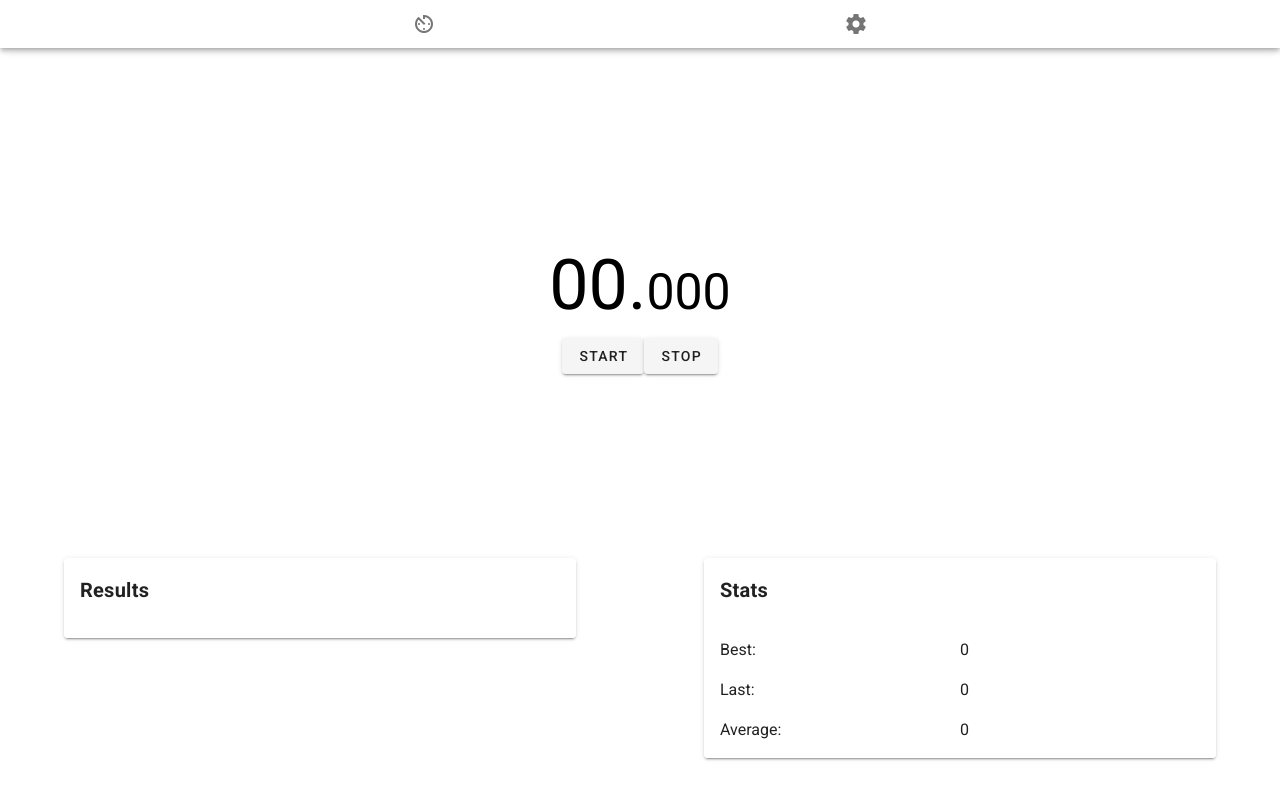
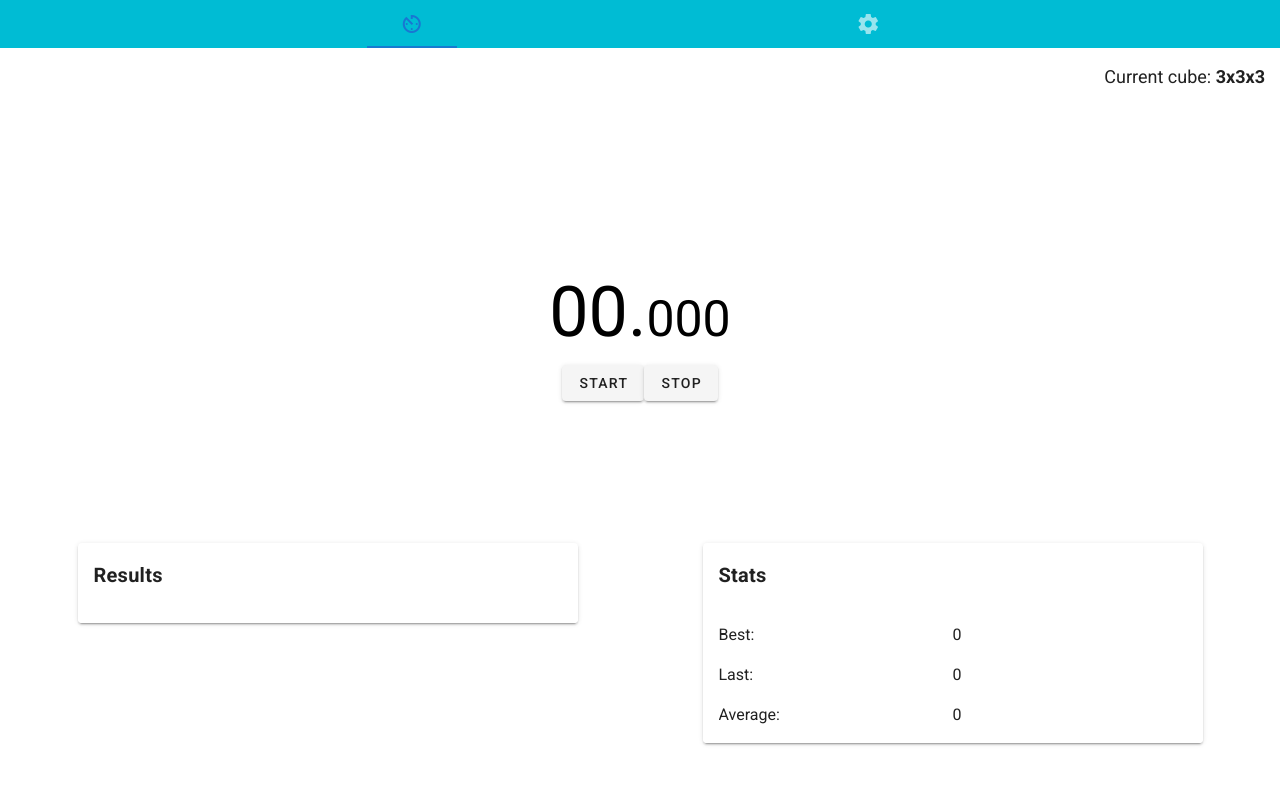
Before and after one commit to KsuBurn/speedcubing-timer, a Vue app: page / in a window 1280 px wide. Built offline with nearby package versions, Linux system fonts and the light colour scheme.

Commit message:
add tabs and scramble

```diff
--- a/src/App.vue
+++ b/src/App.vue
@@ -1,23 +1,26 @@
 <template>
   <v-app>
     <div id="app">
-      <v-toolbar
-        dense
+      <v-tabs
+        background-color="cyan"
+        slider-color="#177bd1"
+        dark
+        flat
       >
         <v-spacer></v-spacer>
         <router-link to="/">
-          <v-btn icon>
+          <v-tab class="tab">
             <v-icon>mdi-av-timer</v-icon>
-          </v-btn>
+          </v-tab>
         </router-link>
         <v-spacer></v-spacer>
         <router-link to="/settings">
-          <v-btn icon>
+          <v-tab class="tab">
             <v-icon>mdi-cog</v-icon>
-          </v-btn>
+          </v-tab>
         </router-link>
         <v-spacer></v-spacer>
-      </v-toolbar>
+      </v-tabs>
       <router-view/>
     </div>
   </v-app>
@@ -31,4 +34,8 @@
 a {
   text-decoration: none;
 }
+
+.tab {
+  height: 100%;
+}
 </style>
--- /dev/null
+++ b/src/components/CardTemplate.vue
@@ -0,0 +1,23 @@
+<template>
+  <v-card :class="cardClass">
+    <v-card-title class="subheading font-weight-bold">
+      {{ title }}
+    </v-card-title>
+   <slot></slot>
+  </v-card>
+</template>
+
+<script>
+export default {
+  name: 'CardTemplate',
+
+  props: {
+    title: String,
+    cardClass: String,
+  },
+};
+</script>
+
+<style scoped>
+
+</style>
--- a/src/components/ResultList.vue
+++ b/src/components/ResultList.vue
@@ -1,9 +1,6 @@
 <template>
   <div class="wrap">
-    <v-card class="resultsCard">
-      <v-card-title class="subheading font-weight-bold">
-        Results
-      </v-card-title>
+    <CardTemplate title="Results" cardClass="resultsCard">
       <v-list dense class="resultsList">
         <v-list-item
           v-for="(item) in resultList"
@@ -15,32 +12,34 @@
           </v-list-item-content>
         </v-list-item>
       </v-list>
-    </v-card>
+    </CardTemplate>
 
-    <v-card class="statsCard">
-      <v-card-title class="subheading font-weight-bold">
-        Stats
-      </v-card-title>
+    <CardTemplate title="Stats" cardClass="statsCard">
       <v-list dense>
-        <v-list-item v-for="(item, index) in stats" :key="index">
+        <v-list-item
+          v-for="(item, index) in stats"
+          :key="index"
+        >
           <v-list-item-content>{{ item.name }}:</v-list-item-content>
           <v-list-item-content class="align-end">
             <ResultFormat :result="item.result"/>
           </v-list-item-content>
         </v-list-item>
       </v-list>
-    </v-card>
+    </CardTemplate>
   </div>
 </template>
 
 <script>
 import ResultFormat from '@/components/ResultFormat.vue';
+import CardTemplate from '@/components/CardTemplate.vue';
 
 export default {
   name: 'ResultList',
 
   components: {
     ResultFormat,
+    CardTemplate,
   },
 
   computed: {
--- /dev/null
+++ b/src/components/Scramble.vue
@@ -0,0 +1,74 @@
+<template>
+  <div class="scramble">
+    <div v-if="isShowedScramble">
+      <span v-for="(item, index) in scramble" :key="index" class="cubeSide">
+        {{ item }}
+      </span>
+    </div>
+  </div>
+</template>
+
+<script>
+import {
+  scrambleLen,
+  standardCubeSides,
+  movesModifiers,
+} from '@/constants';
+
+export default {
+  name: 'Scramble',
+
+  props: {
+    isShowedScramble: Boolean,
+  },
+
+  data() {
+    return {
+      scramble: [],
+    };
+  },
+
+  methods: {
+    getRandomSide(arr) {
+      return arr[Math.floor(Math.random() * arr.length)];
+    },
+
+    getScramble() {
+      this.scramble = [];
+      let preMove = null;
+      let prePreMove = null;
+      for (let i = 0; i < scrambleLen; i += 1) {
+        let move = this.getRandomSide(standardCubeSides);
+        while (move === preMove || move === prePreMove) {
+          move = this.getRandomSide(standardCubeSides);
+        }
+        prePreMove = preMove;
+        preMove = move;
+        this.scramble.push(move + this.getRandomSide(movesModifiers));
+      }
+    },
+  },
+
+  watch: {
+    isShowedScramble() {
+      if (this.isShowedScramble) {
+        this.getScramble();
+      }
+    },
+  },
+};
+</script>
+
+<style scoped>
+.scramble {
+  margin: 0 auto;
+  font-size: 18px;
+  font-weight: bold;
+  height: 28px;
+  text-align: center;
+}
+
+.cubeSide {
+  margin: 0 10px;
+}
+</style>
--- a/src/components/Timer.vue
+++ b/src/components/Timer.vue
@@ -29,6 +29,11 @@
 export default {
   name: 'Timer',
 
+  props: {
+    showScramble: Function,
+    hideScramble: Function,
+  },
+
   data() {
     return {
       min: 0,
@@ -52,6 +57,7 @@ export default {
 
   methods: {
     startTimer() {
+      this.$emit('hide-scramble');
       this.resetTimer();
       this.isTimerStarted = true;
       let startTime = new Date();
@@ -80,6 +86,7 @@ export default {
         const allTime = this.msec + this.sec * 1000 + this.min * 1000 * 60;
         this.saveTime(allTime);
         this.isTimerStarted = false;
+        this.$emit('show-scramble');
       }
     },
 
@@ -159,7 +166,7 @@ export default {
         this.timerReadyId = setTimeout(() => {
           this.timerColor = 'green';
           this.resetTimer();
-        }, 2000);
+        }, 1500);
       }
     });
   },
--- a/src/constants.ts
+++ b/src/constants.ts
@@ -1,2 +1,8 @@
 // eslint-disable-next-line import/prefer-default-export
 export const typeOfCubes = ['2x2x2', '3x3x3', '5x5x5', '7x7x7'];
+
+export const standardCubeSides = ['F', 'R', 'U', 'B', 'L', 'D'];
+
+export const movesModifiers = ['2', '', '\''];
+
+export const scrambleLen = 20;
--- a/src/store/index.ts
+++ b/src/store/index.ts
@@ -54,7 +54,8 @@ export default new Vuex.Store({
 
       if (allResults.length) {
         // eslint-disable-next-line max-len
-        return (allResults.reduce((prevValue: number, curValue: number) => prevValue + curValue, 0)) / allResults.length;
+        const average = (allResults.reduce((prevValue: number, curValue: number) => prevValue + curValue, 0)) / allResults.length;
+        return Number(average.toFixed(3));
       }
       return 0;
     },
--- a/src/views/Main.vue
+++ b/src/views/Main.vue
@@ -1,6 +1,14 @@
 <template>
   <div class="mainContainer">
-    <Timer/>
+    <div class="currentCube">
+      Current cube:
+      <span class="currentSettings">{{getCurrenSettings}}</span>
+    </div>
+    <Scramble :is-showed-scramble="isShowedScramble"/>
+    <Timer
+      @show-scramble="showScramble"
+      @hide-scramble="hideScramble"
+    />
     <ResultList/>
   </div>
 </template>
@@ -8,12 +16,36 @@
 <script>
 import Timer from '@/components/Timer.vue';
 import ResultList from '@/components/ResultList.vue';
+import Scramble from '@/components/Scramble.vue';
 
 export default {
   name: 'Main',
   components: {
     Timer,
     ResultList,
+    Scramble,
+  },
+
+  data() {
+    return {
+      isShowedScramble: false,
+    };
+  },
+
+  methods: {
+    showScramble() {
+      this.isShowedScramble = true;
+    },
+
+    hideScramble() {
+      this.isShowedScramble = false;
+    },
+  },
+
+  computed: {
+    getCurrenSettings() {
+      return this.$store.state.currentSettings;
+    },
   },
 };
 </script>
@@ -23,5 +55,15 @@ export default {
   display: flex;
   flex-direction: column;
   min-height: calc(100% - 50px);
+  padding: 15px;
+}
+
+.currentCube {
+  text-align: right;
+  font-size: 18px
+}
+
+.currentSettings {
+  font-weight: bold;
 }
 </style>
--- a/src/views/Settings.vue
+++ b/src/views/Settings.vue
@@ -1,6 +1,7 @@
 <template>
-  <div>
+  <div class="mainContainer">
     <v-select
+      class="input"
       :items="typeOfCubes"
       label="Type"
       :value="getCurrentCubeType"
@@ -38,5 +39,11 @@ export default {
 </script>
 
 <style scoped>
+.mainContainer {
+  padding: 15px;
+}
 
+.input {
+  width: 40%;
+}
 </style>
```
Also changed, not shown: src/shims.d.ts (renamed from src/shims-vue.d.ts).
